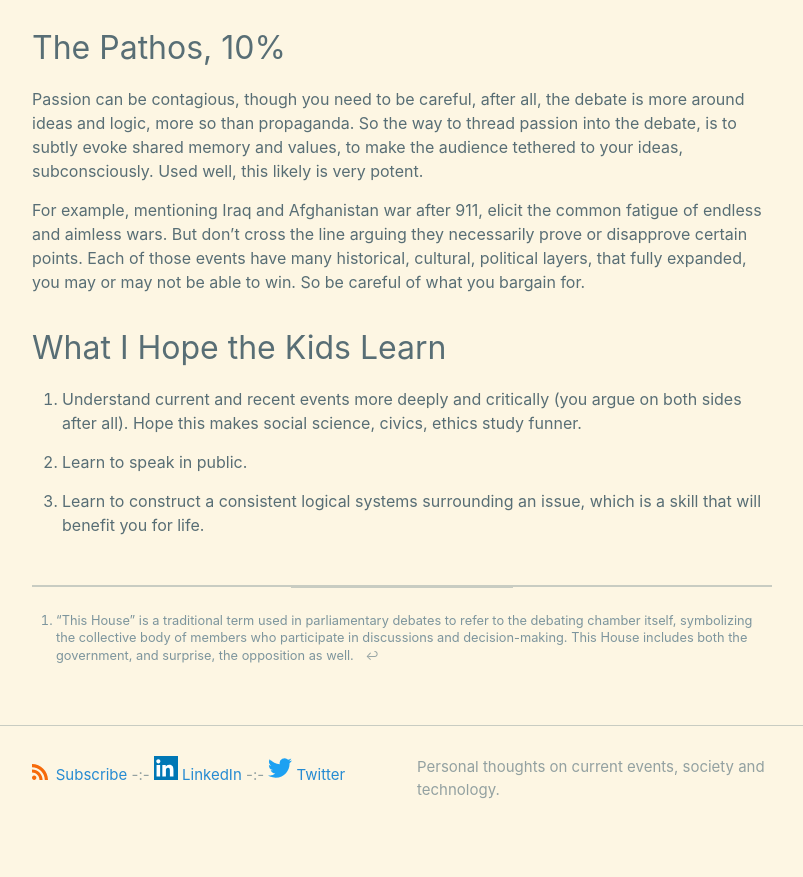
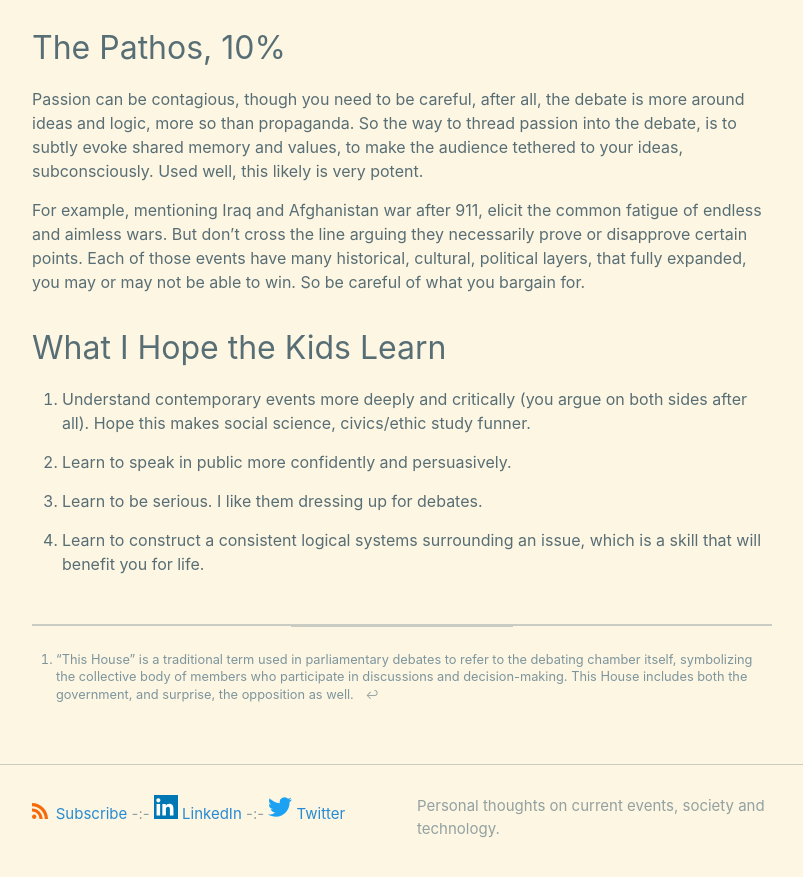
Before and after one commit to xianxu/xianxu.github.io, a Jekyll site: the page built from _posts/2025-10-18-how-to-parli.markdown, in a window 1280 px wide and 900 px high, scrolled down 1289 px. Shown: the top 877 px of the window, without its empty margins (238-1041 px from the left). Built offline with Jekyll 4.4.1, drawn with Linux system fonts in a browser that asks for light colours; comment, search, counter and statistics services are not loaded.

Commit message:
Sync latest _posts from remote land

```diff
--- a/_posts/2025-10-18-how-to-parli.markdown
+++ b/_posts/2025-10-18-how-to-parli.markdown
@@ -38,11 +38,13 @@ For example, mentioning Iraq and Afghanistan war after 911, elicit the common fa
 
 ## What I Hope the Kids Learn
 
-1. Understand current and recent events more deeply and critically (you argue on both sides after all). Hope this makes social science, civics, ethics study funner.
+1. Understand contemporary events more deeply and critically (you argue on both sides after all). Hope this makes social science, civics/ethic study funner.
 
-2. Learn to speak in public.
+2. Learn to speak in public more confidently and persuasively.
 
-3. Learn to construct a consistent logical systems surrounding an issue, which is a skill that will benefit you for life.
+3. Learn to be serious. I like them dressing up for debates.
+
+4. Learn to construct a consistent logical systems surrounding an issue, which is a skill that will benefit you for life.
 
 
 [^this-house]: "This House" is a traditional term used in parliamentary debates to refer to the debating chamber itself, symbolizing the collective body of members who participate in discussions and decision-making. This House includes both the government, and surprise, the opposition as well.
```
